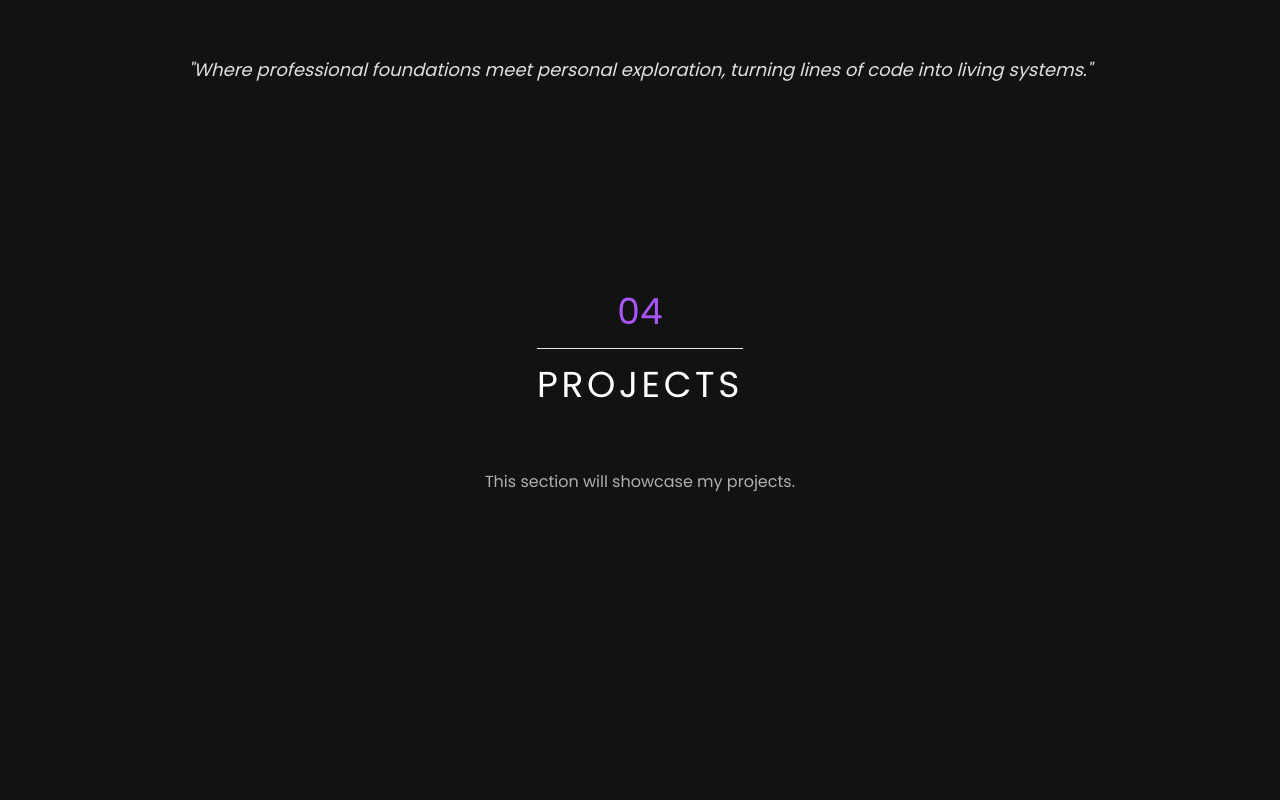
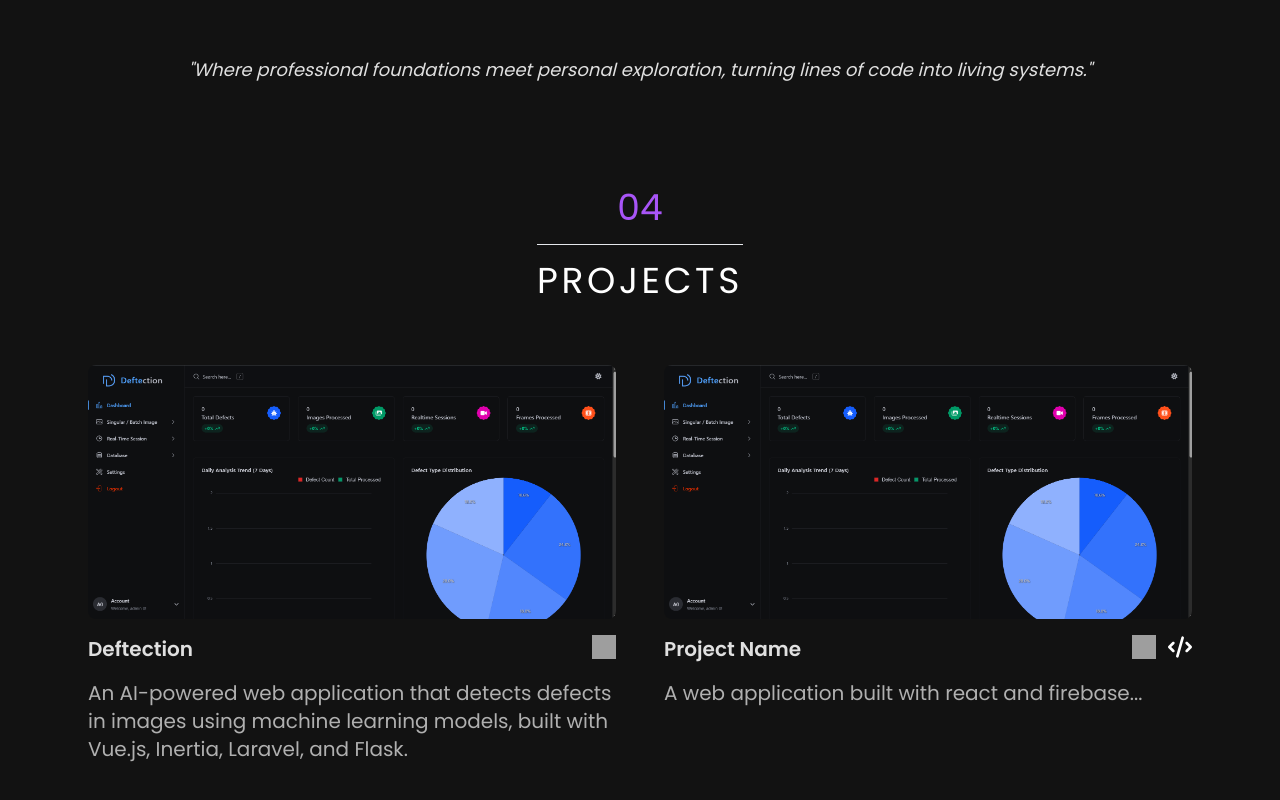
Before and after one commit to WilPhil/my-portfolio, a React (Create React App) app: page / in a window 1280 px wide. Shown: the part 2452-3252 px from the top of the page. Before the commit the page ends 3155 px from the top, so only its background shows below. Built offline with nearby package versions, Linux system fonts and the light colour scheme; grey boxes are pictures that could not be loaded.

Commit message:
style: styling Projects section (uncomplete)

```diff
--- a/src/components/Projects/Projects.jsx
+++ b/src/components/Projects/Projects.jsx
@@ -1,11 +1,99 @@
+import Deftection from "../../assets/deftection.png";
+import GithubIcon from "../../assets/GitHub_Invertocat_White.svg";
+import LiveIcon from "../../assets/code-white.svg";
+
 const Projects = () => {
   return (
     <section id="projects" className="w-full py-20">
-      <div className="max-w-6xl mx-auto px-6 py-32 flex flex-col-reverse gap-12">
-        <div className="max-w-2xl flex flex-col gap-4 mx-auto">
-          <div className="w-full space-y-4 text-justify-left">
-            <p className="text-[#B0B0B0] leading-relaxed">
-              This section will showcase my projects.
+      <div className="max-w-6xl mx-auto px-6 py-6 flex flex-col-reverse gap-12">
+        <div className="grid grid-cols-1 md:grid-cols-2 gap-12 content-evenly">
+          <div className="w-full flex flex-col gap-4">
+            <div className="overflow-hidden rounded-lg">
+              <img
+                src={Deftection}
+                alt="Deftection"
+                className="w-full h-auto object-cover"
+              />
+            </div>
+            <div className="flex justify-between">
+              <h3 className="text-xl text-[#e0e0e0] font-semibold ">
+                Deftection
+              </h3>
+              <div className="flex gap-3">
+                <a
+                  href="https://github.com/Satria0ibnu/deftection"
+                  target="_blank"
+                  rel="noopener noreferrer"
+                  className="text-cyan-400 hover:text-cyan-300 transition duration-300 ease-in-out"
+                >
+                  <img
+                    src={GithubIcon}
+                    alt="Github"
+                    className="w-6 h-6 hover:opacity-70 ease-in-out transition duration-300"
+                    title="Repository"
+                  />
+                </a>
+                {/* Demo not available yet */}
+                {/* <a
+                  href=""
+                  target="_blank"
+                  rel="noopener noreferrer"
+                  className="text-cyan-400 hover:text-cyan-300 transition duration-300 ease-in-out"
+                >
+                  <img
+                    src={LiveIcon}
+                    alt="Live Demo"
+                    className="w-6 h-6 hover:opacity-70 ease-in-out transition duration-300"
+                    title="Demo"
+                  />
+                </a> */}
+              </div>
+            </div>
+            <p className="text-xl text-[#b0b0b0]">
+              An AI-powered web application that detects defects in images using
+              machine learning models, built with Vue.js, Inertia, Laravel, and
+              Flask.
+            </p>
+          </div>
+          <div className="w-full flex flex-col gap-4">
+            <div className="overflow-hidden rounded-lg">
+              <img src={Deftection} alt="Deftection" />
+            </div>
+            <div className="flex justify-between">
+              <h3 className="text-xl text-[#e0e0e0] font-semibold ">
+                Project Name
+              </h3>
+              <div className="flex gap-3">
+                <a
+                  href=""
+                  target="_blank"
+                  rel="noopener noreferrer"
+                  className="text-cyan-400 hover:text-cyan-300 transition duration-300 ease-in-out"
+                >
+                  <img
+                    src={GithubIcon}
+                    alt="Github"
+                    className="w-6 h-6 hover:opacity-70 ease-in-out transition duration-300"
+                    title="Repo"
+                  />
+                </a>
+                <a
+                  href=""
+                  target="_blank"
+                  rel="noopener noreferrer"
+                  className="text-cyan-400 hover:text-cyan-300 transition duration-300 ease-in-out"
+                >
+                  <img
+                    src={LiveIcon}
+                    alt="Live Demo"
+                    className="w-6 h-6 hover:opacity-70 ease-in-out transition duration-300"
+                    title="Demo"
+                  />
+                </a>
+              </div>
+            </div>
+            <p className="text-xl text-[#b0b0b0]">
+              A web application built with react and firebase...
             </p>
           </div>
         </div>
```
